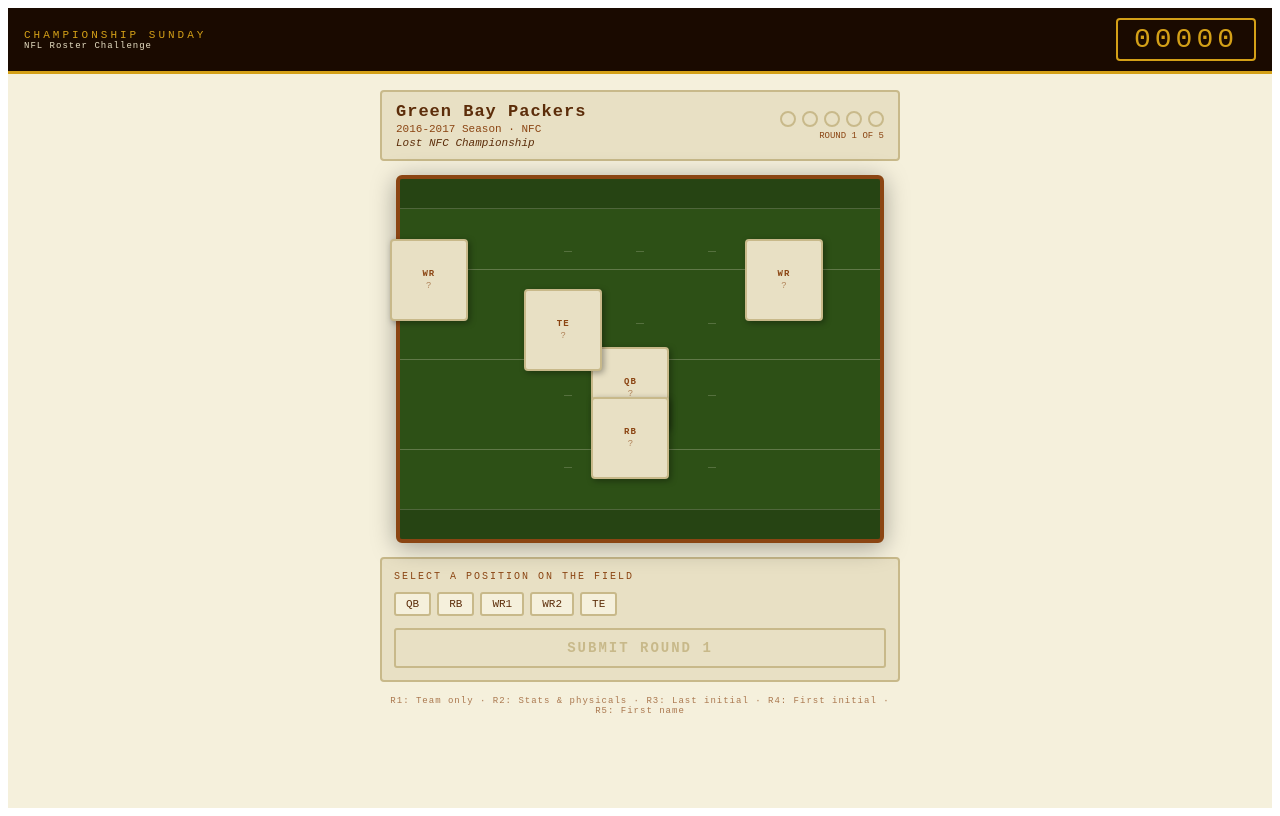
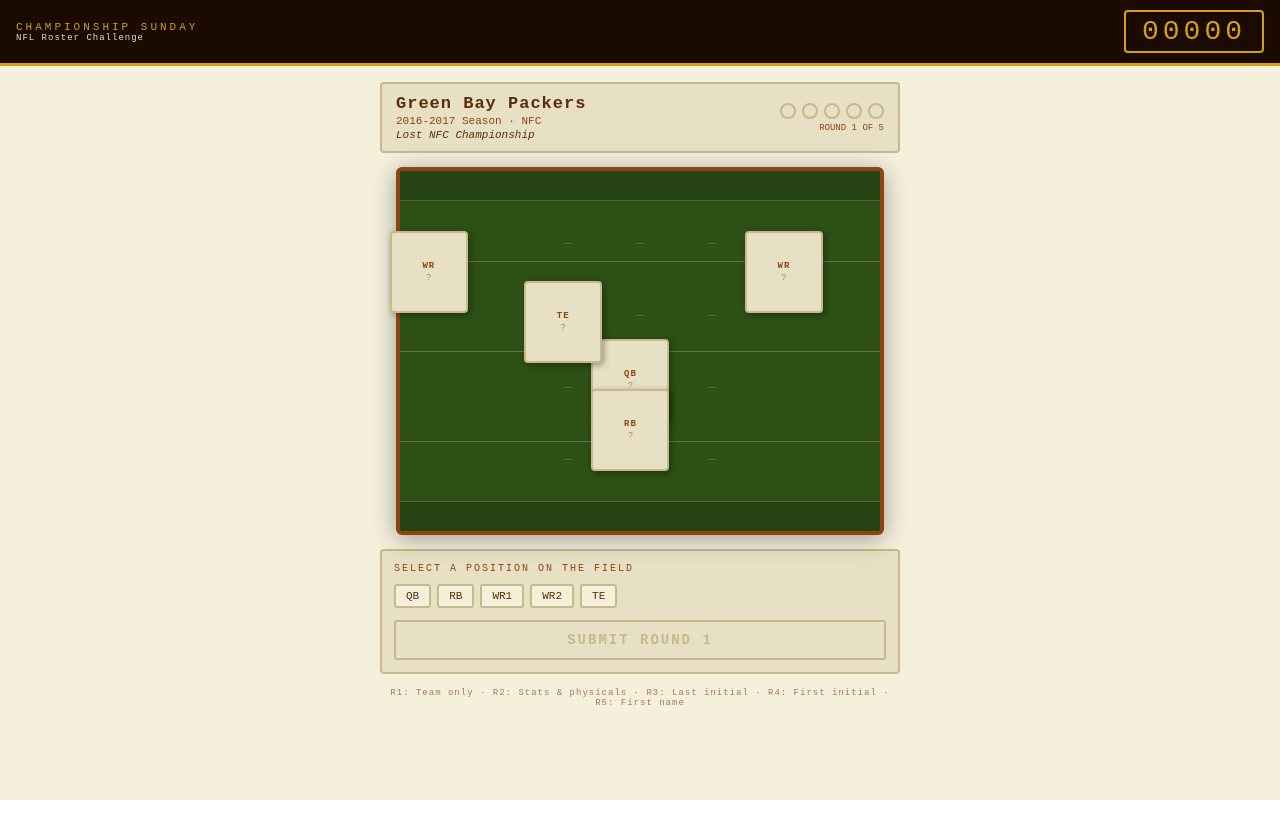
Before and after one commit to abe-dyll/starting-o, a Next.js app: page / in a window 1280 px wide. Built offline with nearby package versions, Linux system fonts and the light colour scheme.

Commit message:
Create layout.js

```diff
--- /dev/null
+++ b/src/app/layout.js
@@ -0,0 +1,14 @@
+export const metadata = {
+  title: 'Starting-O',
+  description: 'Daily NFL roster guessing game',
+};
+
+export default function RootLayout({ children }) {
+  return (
+    <html lang="en">
+      <body style={{ margin: 0, padding: 0 }}>
+        {children}
+      </body>
+    </html>
+  );
+}
```
